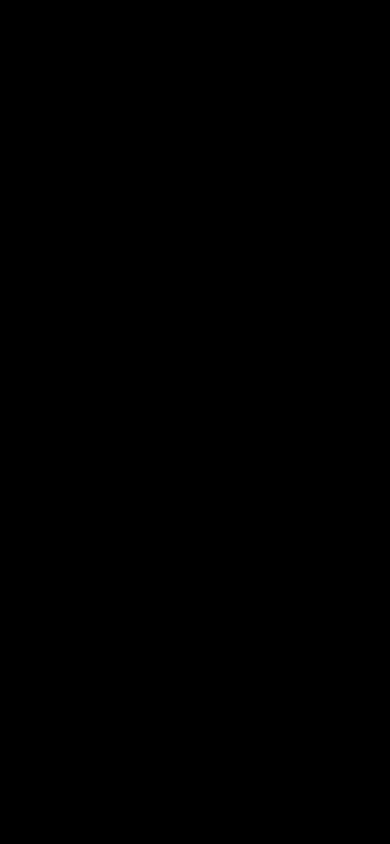
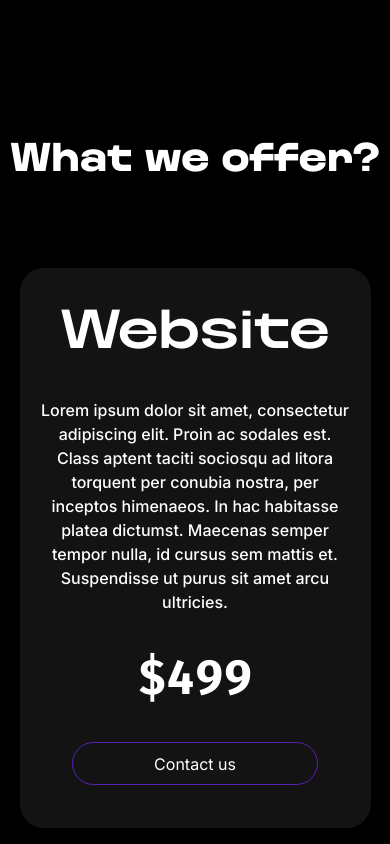
Before and after one commit to McNester/Demos, a Vue app: page / in a window 390 px wide. Shown: the part 2820-3664 px from the top of the page. Built offline with nearby package versions, Linux system fonts and the light colour scheme.

Commit message:
made anchor in the side bar, and services section

```diff
--- a/src/App.vue
+++ b/src/App.vue
@@ -3,7 +3,7 @@
     <button id="menuBtn" aria-label="Menu button" @click="toggleMenu">
       <img id="menuImg" :src="menuBtn" alt="Menu button" />
     </button>
-    <my-nav :isMenu="isMenu"></my-nav>
+    <my-nav :isMenu="isMenu" @closeSideBar="toggleMenu"></my-nav>
   </header>
 
   <main>
@@ -60,7 +60,19 @@
       </div>
     </section>
 
-    <section id="services"></section>
+    <section id="services">
+      <h2 class="headingFont" id="servicesTitle">What we offer?</h2>
+
+      <div id="servicesWrapper">
+        <service-card
+          v-for="service in services"
+          :key="service.id"
+          :title="service.title"
+          :description="service.desc"
+          :price="service.price"
+        ></service-card>
+      </div>
+    </section>
   </main>
 </template>
 <script setup>
@@ -73,7 +85,6 @@ export default {
   data() {
     return {
       isMenu: true,
-      dreams: '',
       phrases: [
         'Making dreams togehter.',
         'Helping all the way.',
@@ -88,13 +99,41 @@ export default {
       currentPhraseIndex: 0,
       typingSpeed: 70,
       deletingSpeed: 80,
-      isDeleting: false
+      isDeleting: false,
+      services: [
+        {
+          id: 1,
+          title: 'Website',
+          desc: 'Lorem ipsum dolor sit amet, consectetur adipiscing elit. Proin ac sodales est. Class aptent taciti sociosqu ad litora torquent per conubia nostra, per inceptos himenaeos. In hac habitasse platea dictumst. Maecenas semper tempor nulla, id cursus sem mattis et. Suspendisse ut purus sit amet arcu ultricies.',
+          price: 499
+        },
+        {
+          id: 2,
+          title: 'App',
+          desc: 'Lorem ipsum dolor sit amet, consectetur adipiscing elit. Proin ac sodales est. Class aptent taciti sociosqu ad litora torquent per conubia nostra, per inceptos himenaeos. In hac habitasse platea dictumst. Maecenas semper tempor nulla, id cursus sem mattis et. Suspendisse ut purus sit amet arcu ultricies.',
+          price: 759
+        },
+        {
+          id: 3,
+          title: 'Internal service',
+          desc: 'Lorem ipsum dolor sit amet, consectetur adipiscing elit. Proin ac sodales est. Class aptent taciti sociosqu ad litora torquent per conubia nostra, per inceptos himenaeos. In hac habitasse platea dictumst. Maecenas semper tempor nulla, id cursus sem mattis et. Suspendisse ut purus sit amet arcu ultricies.',
+          price: 830
+        },
+        {
+          id: 4,
+          title: 'ERP',
+          desc: 'Lorem ipsum dolor sit amet, consectetur adipiscing elit. Proin ac sodales est. Class aptent taciti sociosqu ad litora torquent per conubia nostra, per inceptos himenaeos. In hac habitasse platea dictumst. Maecenas semper tempor nulla, id cursus sem mattis et. Suspendisse ut purus sit amet arcu ultricies.',
+          price: 421
+        }
+      ]
     }
   },
   methods: {
     toggleMenu() {
-      this.isMenu = !this.isMenu
-      this.toggleMenuIcon()
+      if (window.innerWidth < 450) {
+        this.isMenu = !this.isMenu
+        this.toggleMenuIcon()
+      }
     },
     toggleMenuIcon() {
       if (this.isMenu) {
@@ -156,7 +195,7 @@ export default {
 </script>
 
 <style>
-@import url('https://fonts.googleapis.com/css2?family=Fira+Code:wght@700&family=Inter:wght@100..900&display=swap')
+@import url('https://fonts.googleapis.com/css2?family=Fira+Code:wght@700&family=Inter:wght@100..900&display=swap');
 @font-face {
   font-family: Kurdis-extrawide-bold;
   src: url('../src/assets/fonts/kurdis-font-family/KurdisVariableFamilyTest-ExtraWideBold-BF64bf41e1032f4.otf');
@@ -368,6 +407,15 @@ section {
     @apply scale-[120%];
   }
 }
+#services {
+  @apply h-fit pb-[20rem] !important;
+}
+#servicesWrapper {
+  @apply flex flex-col justify-center items-center gap-20 pt-20;
+}
+#servicesTitle {
+  @apply text-[2.2rem] text-center;
+}
 
 @keyframes case1 {
   from {
--- a/src/components/NavBar.vue
+++ b/src/components/NavBar.vue
@@ -2,22 +2,22 @@
   <transition name="fade">
     <nav v-show="isMenu">
       <ul id="links" class="inter">
-        <div @click="toggleChoice(0)" class="linkWrapper">
+        <div @click="toggleChoice(0), scrollTo(options[0].name)" class="linkWrapper">
           <li :class="{ chosen: chosenId == 0 }"><a>Home</a></li>
           <div class="line"></div>
         </div>
-        <div @click="toggleChoice(1)" class="linkWrapper">
+        <div @click="toggleChoice(1), scrollTo(options[1].name)" class="linkWrapper">
           <li :class="{ chosen: chosenId == 1 }"><a>About</a></li>
           <div class="line"></div>
         </div>
-        <div @click="toggleChoice(2)" class="linkWrapper">
+        <div @click="toggleChoice(2), scrollTo(options[2].name)" class="linkWrapper">
           <li :class="{ chosen: chosenId == 2 }">
-            <a>Services</a>
+            <a>Portfolio</a>
           </li>
           <div class="line"></div>
         </div>
-        <div @click="toggleChoice(3)" class="linkWrapper">
-          <li :class="{ chosen: chosenId == 3 }"><a>Contact</a></li>
+        <div @click="toggleChoice(3), scrollTo(options[3].name)" class="linkWrapper">
+          <li :class="{ chosen: chosenId == 3 }"><a>Services</a></li>
           <div class="line"></div>
         </div>
       </ul>
@@ -33,12 +33,25 @@ export default {
   },
   data() {
     return {
-      chosenId: 0
+      chosenId: -1,
+      options: [
+        { id: 1, name: 'main' },
+        { id: 2, name: 'about' },
+        { id: 3, name: 'portfolio' },
+        { id: 4, name: 'services' }
+      ]
     }
   },
   methods: {
     toggleChoice(id) {
       this.chosenId = id
+    },
+    scrollTo(sectionId) {
+      this.$emit('closeSideBar')
+      const element = document.getElementById(sectionId)
+      if (element) {
+        element.scrollIntoView({ behavior: 'smooth' })
+      }
     }
   }
 }
--- /dev/null
+++ b/src/components/ServiceCard.vue
@@ -0,0 +1,40 @@
+<template>
+  <div id="wrapper">
+    <h3 id="title" class="serviceHeadingFont">
+      {{ title }}
+    </h3>
+    <h4 id="description" class="inter">
+      {{ description }}
+    </h4>
+    <h3 id="price" class="fira">
+      {{ '$' + price }}
+    </h3>
+    <transparent-button>Contact us</transparent-button>
+  </div>
+</template>
+
+<script>
+export default {
+  name: 'service-card',
+  props: {
+    title: { type: String },
+    description: { type: String },
+    price: { type: Number }
+  }
+}
+</script>
+
+<style scoped>
+#wrapper {
+  @apply w-[90vw] h-fit py-[5vh] flex flex-col justify-center items-center bg-[#131313] rounded-3xl text-center gap-10;
+}
+#title {
+  @apply text-5xl;
+}
+#description {
+  @apply w-[90%] font-medium;
+}
+#price {
+  @apply text-5xl;
+}
+</style>
--- /dev/null
+++ b/src/components/TransparentButton.vue
@@ -0,0 +1,45 @@
+<template>
+  <button
+    @touchstart="toggleActive"
+    @touchend="toggleActive"
+    :class="{ active: isActive }"
+    class="inter"
+  >
+    <slot></slot>
+  </button>
+</template>
+<script>
+export default {
+  name: 'transparent-button',
+  data() {
+    return {
+      isActive: false
+    }
+  },
+  methods: {
+    toggleActive() {
+      this.isActive = !this.isActive
+    }
+  }
+}
+</script>
+<style scoped>
+button {
+  @apply font-normal text-center rounded-3xl border border-violet-800 w-[70%] h-fit py-[1vh];
+  transition: all 0.2s ease;
+}
+
+@media (hover: hover) {
+  button:hover {
+    @apply scale-105 bg-violet-800;
+  }
+  button:active {
+    @apply scale-100;
+  }
+}
+@media (hover: none) {
+  .active {
+    @apply scale-95 bg-violet-800;
+  }
+}
+</style>
--- a/src/components/index.js
+++ b/src/components/index.js
@@ -2,4 +2,6 @@ import MyButton from '@/components/MyButton.vue'
 import NavBar from '@/components/NavBar.vue'
 import PortfolioCard from '@/components/PortfolioCard.vue'
 import PartialCase from '@/components/PartialCase.vue'
-export default [MyButton, NavBar, PortfolioCard, PartialCase]
+import ServiceCard from '@/components/ServiceCard.vue'
+import TransparentButton from '@/components/TransparentButton.vue'
+export default [MyButton, NavBar, PortfolioCard, PartialCase, ServiceCard, TransparentButton]
```
